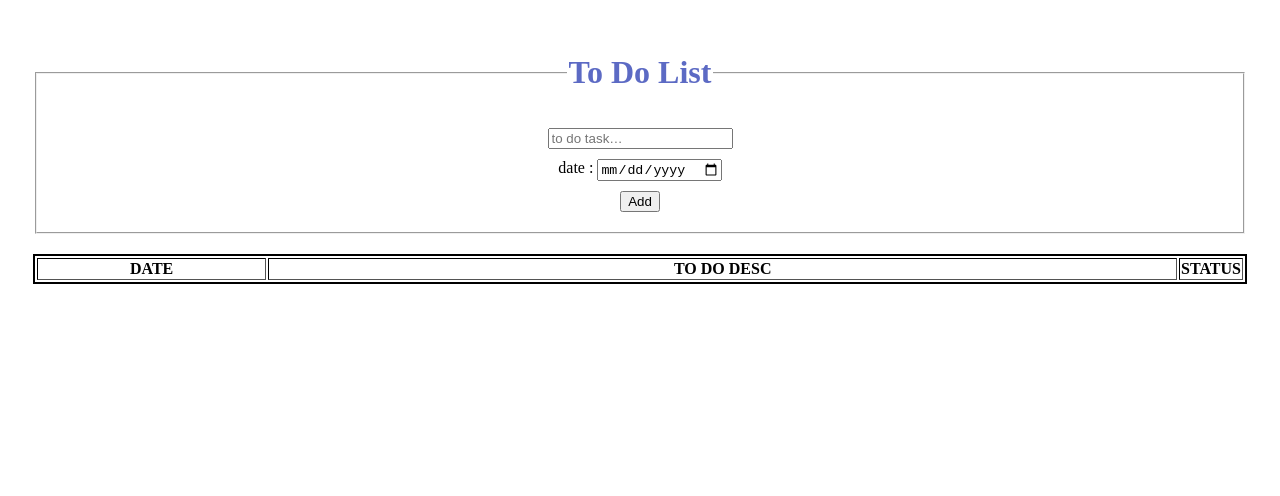
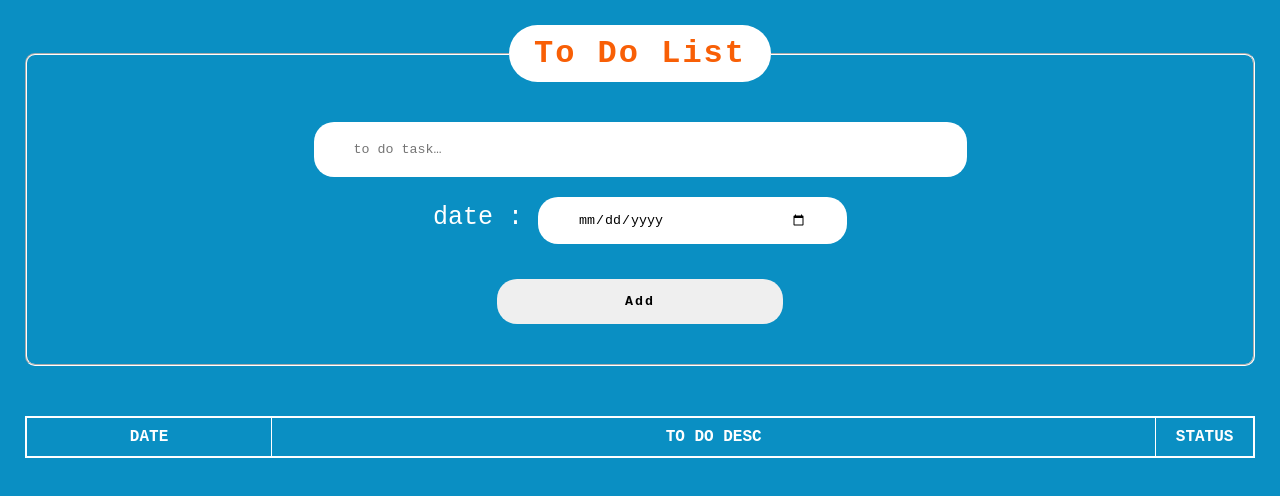
Before and after one commit to Dakoji-Durgaprasad/FrontEnd_Codes, a plain HTML site: page To Do List/index.html in a window 1280 px wide. Drawn offline with Linux system fonts and the light colour scheme.

Commit message:
Update style.css

```diff
--- a/To Do List/style.css
+++ b/To Do List/style.css
@@ -1,28 +1,94 @@
-body{
+* {
+    margin: 0;
+    padding: 0;
+    font-family: 'Courier New', Courier, monospace;
+}
+
+body {
     display: block;
     justify-content: center;
     text-align: center;
     padding: 25px;
+    background-color: #0a8fc3;
+    color: #fff;
+}
 
-  }
-  .title {
-      color: #5C6AC4;
-  }
-  div {
+.title {
+    color: #f85f06;
+    padding: 10px 25px;
+    background-color: #fff;
+    border-radius: 30px;
+    letter-spacing: 2px;
+}
+
+div {
     margin: 10px;
-  }
-  table {
+}
+
+fieldset {
+    border-color: #fff;
+    border-radius: 10px;
+}
+
+table {
     margin-top: 20px;
-    border: 2px solid black;
-    width:100%;
-  }
+    border: 2px solid #fff;
+    width: 100%;
+}
 
-.dateCol{
-    width:20%;
+.container {
+    font-size: 25px;
+    padding: 20px;
 }
-.taskCol{
-    width:100%;
+
+#task {
+    width: 50%;
+    padding: 20px 40px;
+    border-style: hidden;
+    border-radius: 20px;
 }
-.statusCol{
-    width:10%;
+
+#date {
+    width: 20%;
+    margin: 10px 0;
+    padding: 15px 40px;
+    border-style: hidden;
+    border-radius: 20px;
 }
+
+#addBtn {
+    width: 25%;
+    margin-top: 15px;
+    padding: 15px 30px;
+    border-style: hidden;
+    border-radius: 20px;
+    letter-spacing: 2px;
+    font-weight: bold;
+}
+
+#addBtn:hover {
+    background-color: #0000ff;
+    color: #fff;
+}
+
+#toDoTable {
+    margin-top: 50px;
+    border-collapse: collapse;
+}
+
+tr td {
+    padding: 6px;
+}
+
+.dateCol {
+    width: 20%;
+    padding: 10px;
+}
+
+.taskCol {
+    width: 72%;
+}
+
+.statusCol {
+    width: 12%;
+}
```
